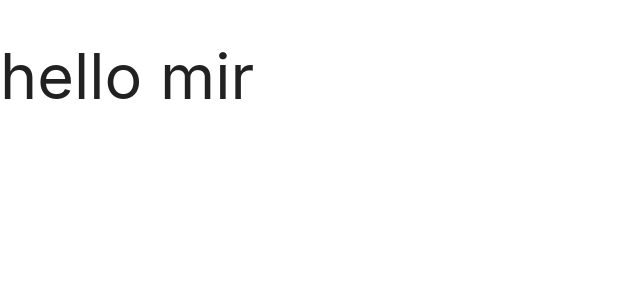
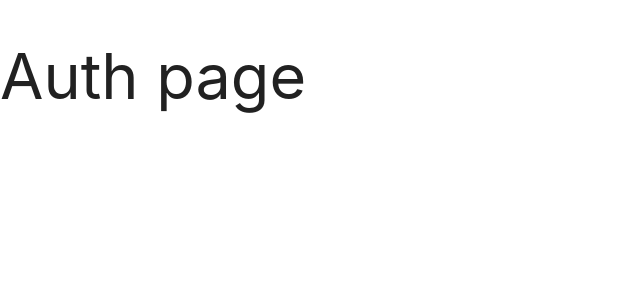
Before and after one commit to Benyamin-Rafaeli/shorturl, a React (Create React App) app in the folder client/: page / in a window 1280 px wide. Shown: the top 300 px of the page, without its empty margins (0-640 px from the left). Built offline with nearby package versions, Linux system fonts and the light colour scheme.

Commit message:
test:react-router-dom

```diff
--- a/client/package.json
+++ b/client/package.json
@@ -9,6 +9,7 @@
     "materialize-css": "^1.0.0-rc.2",
     "react": "^17.0.2",
     "react-dom": "^17.0.2",
+    "react-router-dom": "^5.2.0",
     "react-scripts": "4.0.3",
     "web-vitals": "^1.0.1"
   },
--- a/client/src/App.js
+++ b/client/src/App.js
@@ -1,10 +1,16 @@
 import React from 'react';
+import { BrowserRouter as Router } from 'react-router-dom';
+import { useRoutes } from './routes';
 import 'materialize-css';
+
 function App() {
+  const routes = useRoutes(false)
   return (
+    <Router>
     <div>
-      <h1>hello mir</h1>
+      <h1>{routes}</h1>
     </div>
+    </Router>
   );
 }
 
--- /dev/null
+++ b/client/src/pages/AuthPage.js
@@ -0,0 +1,9 @@
+import React from 'react'
+
+export const AuthPage =()=>{
+    return (
+        <div>
+            <h1>Auth page</h1>
+        </div>
+    )
+}
--- /dev/null
+++ b/client/src/pages/Create.js
@@ -0,0 +1,9 @@
+import React from 'react'
+
+export const Create =()=>{
+    return (
+        <div>
+            <h1>Create page</h1>
+        </div>
+    )
+}
--- /dev/null
+++ b/client/src/pages/Details.js
@@ -0,0 +1,9 @@
+import React from 'react'
+
+export const Details =()=>{
+    return (
+        <div>
+            <h1>Details page</h1>
+        </div>
+    )
+}
--- /dev/null
+++ b/client/src/pages/Links.js
@@ -0,0 +1,10 @@
+
+import React from 'react'
+
+export const Links =()=>{
+    return (
+        <div>
+            <h1>Links page</h1>
+        </div>
+    )
+}
--- /dev/null
+++ b/client/src/routes.js
@@ -0,0 +1,34 @@
+import React from 'react'
+import { Route, Switch, Redirect } from 'react-router-dom'
+import { AuthPage } from './pages/AuthPage'
+import { Create } from './pages/Create'
+import { Details } from './pages/Details'
+import { Links } from './pages/Links'
+
+export const useRoutes = isAuthenticated => {
+    if (isAuthenticated) {
+        return (
+            <Switch>
+                <Route path="/links" exact>
+                    <Links />
+                </Route>
+                <Route path="/create" exact>
+                    <Create />
+                </Route>
+                <Route path="/detail.:id" exact>
+                    <Details />
+                </Route>
+                <Redirect to="/create" />
+            </Switch>
+        )
+    }
+    return (
+        <Switch>
+            <Route path="/" exact>
+                <AuthPage />
+            </Route>
+            <Redirect to="/" />
+        </Switch>
+    )
+
+}
```
Also changed, not shown: 2 other files (tests, documents, lock files or other folders).
